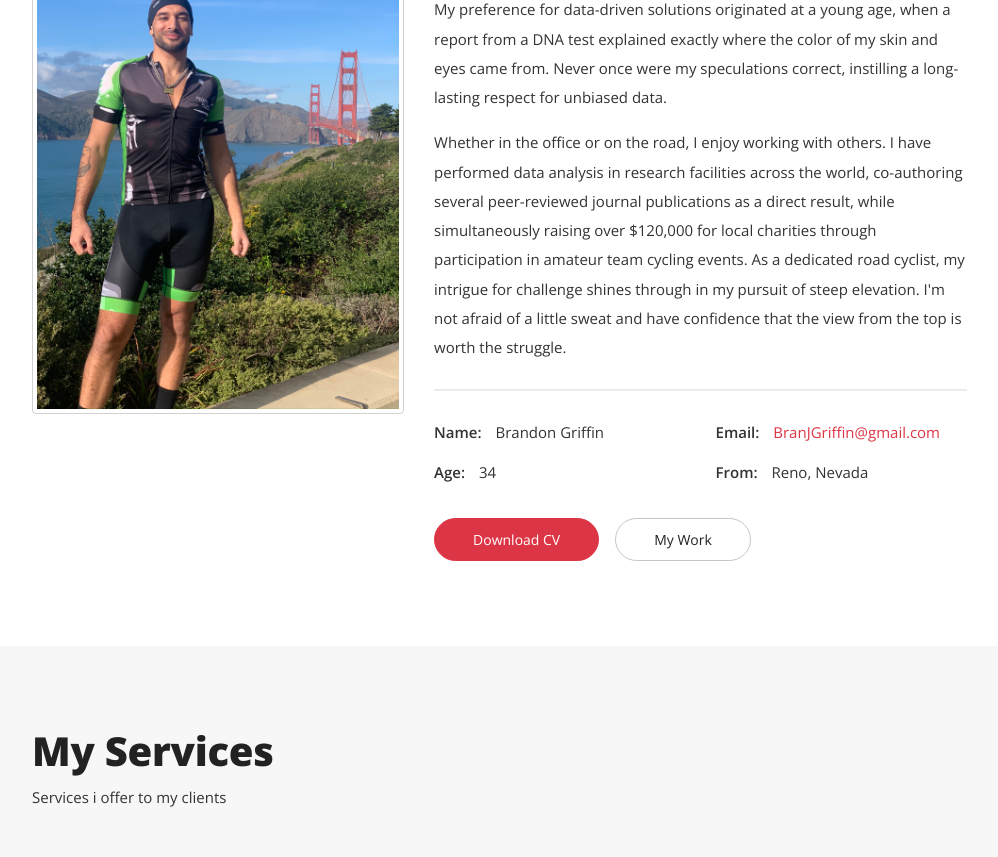
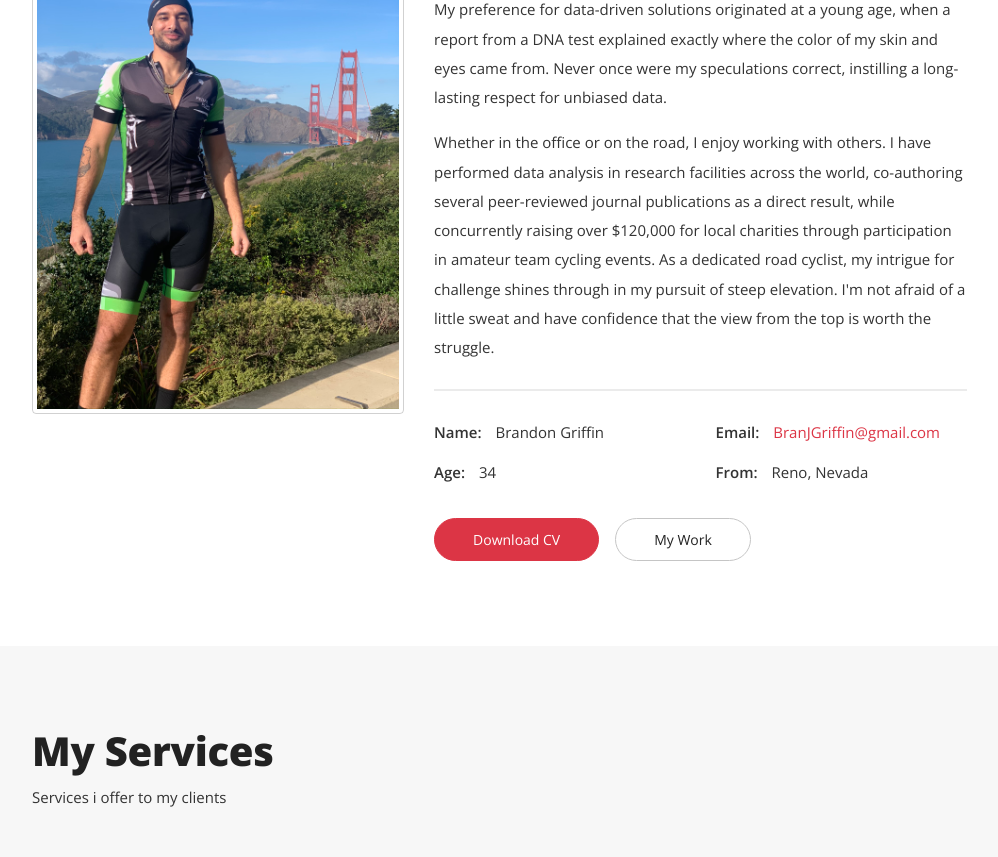
Before and after one commit to griffinbran/griffinbran.github.io, a plain HTML site: page index.html in a window 1280 px wide. Shown: the part 1240-2097 px from the top of the page, without its empty margins (258-1256 px from the left). Drawn offline with nearby package versions, Linux system fonts and the light colour scheme.

Commit message:
updated about section.

```diff
--- a/index.html
+++ b/index.html
@@ -102,7 +102,7 @@
                 <h6 class="content-title">I'm Brandon Griffin, a Quantitative Analyst and Jr. Data Scientist</h6>
                 <div class="content-description">
                   <p>Happily transplanted to the SF Bay Area as a STEM researcher, I have been visualizing and extracting key insights from complex data sets for over 5 years. I help convert concepts and expertise into well-functioning products. My preference for data-driven solutions originated at a young age, when a report from a DNA test explained exactly where the color of my skin and eyes came from. Never once were my speculations correct, instilling a long-lasting respect for unbiased data.</p>
-                  <p>Whether in the office or on the road, I enjoy working with others. I have performed data analysis in research facilities across the world, co-authoring several peer-reviewed journal publications as a direct result, while simultaneously raising over $120,000 for local charities through participation in amateur team cycling events.  As a dedicated road cyclist, my intrigue for challenge shines through in my pursuit of steep elevation. I'm not afraid of a little sweat and have confidence that the view from the top is worth the struggle.</p>
+                  <p>Whether in the office or on the road, I enjoy working with others. I have performed data analysis in research facilities across the world, co-authoring several peer-reviewed journal publications as a direct result, while concurrently raising over $120,000 for local charities through participation in amateur team cycling events.  As a dedicated road cyclist, my intrigue for challenge shines through in my pursuit of steep elevation. I'm not afraid of a little sweat and have confidence that the view from the top is worth the struggle.</p>
                 </div>
                 <address class="content-info">
                   <div class="row">
```
